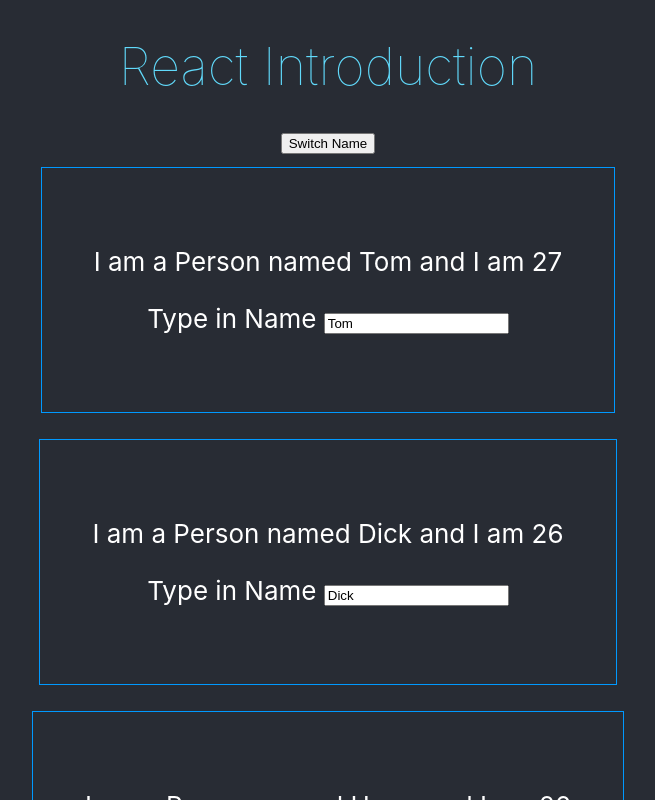
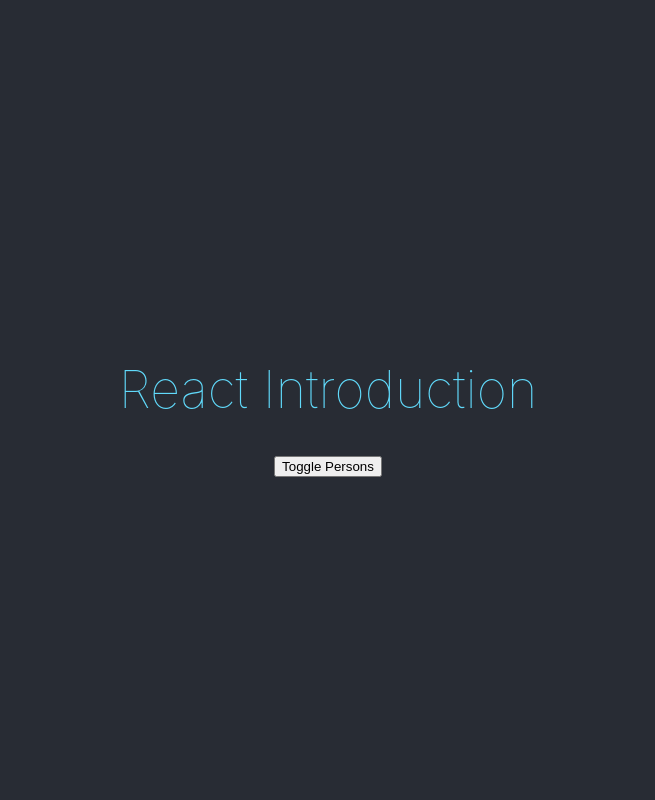
Before and after one commit to Metrophobe/react-primer, a React (Create React App) app: page / in a window 1280 px wide. Shown: the top 800 px of the page, without its empty margins (312-967 px from the left). Built offline with nearby package versions, Linux system fonts and the light colour scheme.

Commit message:
ex6-conditional-rendering

```diff
--- a/src/App.js
+++ b/src/App.js
@@ -5,6 +5,7 @@
 
 function App() {
   let [state, setState] = useState(true);
+  let [visible, setVisible] = useState(false);
 
   let [persons, setPersons] = useState([
     { name: "Tom", age: 27 },
@@ -12,12 +13,8 @@
     { name: "Harry", age: 26 },
   ]);
 
-  let nameChangeHandler = (event) => {
-    setPersons([
-      { name: event.target.value, age: 27 },
-      { name: "Dick", age: 28 },
-      { name: "Harry", age: 26 },
-    ]);
+  let showHideHandler = () => {
+    setVisible(!visible);
   };
 
   let switchHandler = () => {
@@ -42,15 +39,18 @@
     <div className="App">
       <header className="App-header">
         <h1>React Introduction</h1>
-        <button onClick={switchHandler}> Switch Name</button>
-        <Person
-          click={switchHandler}
-          name={persons[0].name}
-          age={persons[0].age}
-          change={nameChangeHandler}
-        ></Person>
-        <Person name={persons[1].name} age={persons[2].age}></Person>
-        <Person name={persons[2].name} age={persons[2].age}></Person>
+        <button onClick={showHideHandler}> Toggle Persons</button>
+        {visible
+          ? persons.map((p) => (
+              <div>
+                <Person
+                  click={switchHandler}
+                  name={p.name}
+                  age={p.age}
+                ></Person>
+              </div>
+            ))
+          : null}
       </header>
     </div>
   );
--- a/src/Person/Person.css
+++ b/src/Person/Person.css
@@ -3,6 +3,7 @@
   padding: 2em;
   margin: 0.5em;
   cursor: pointer;
+  transition: all 1000ms ease-in-out;
 }
 
 p:hover {
```
Also changed, not shown: 1 other file (tests, documents, lock files or other folders).
